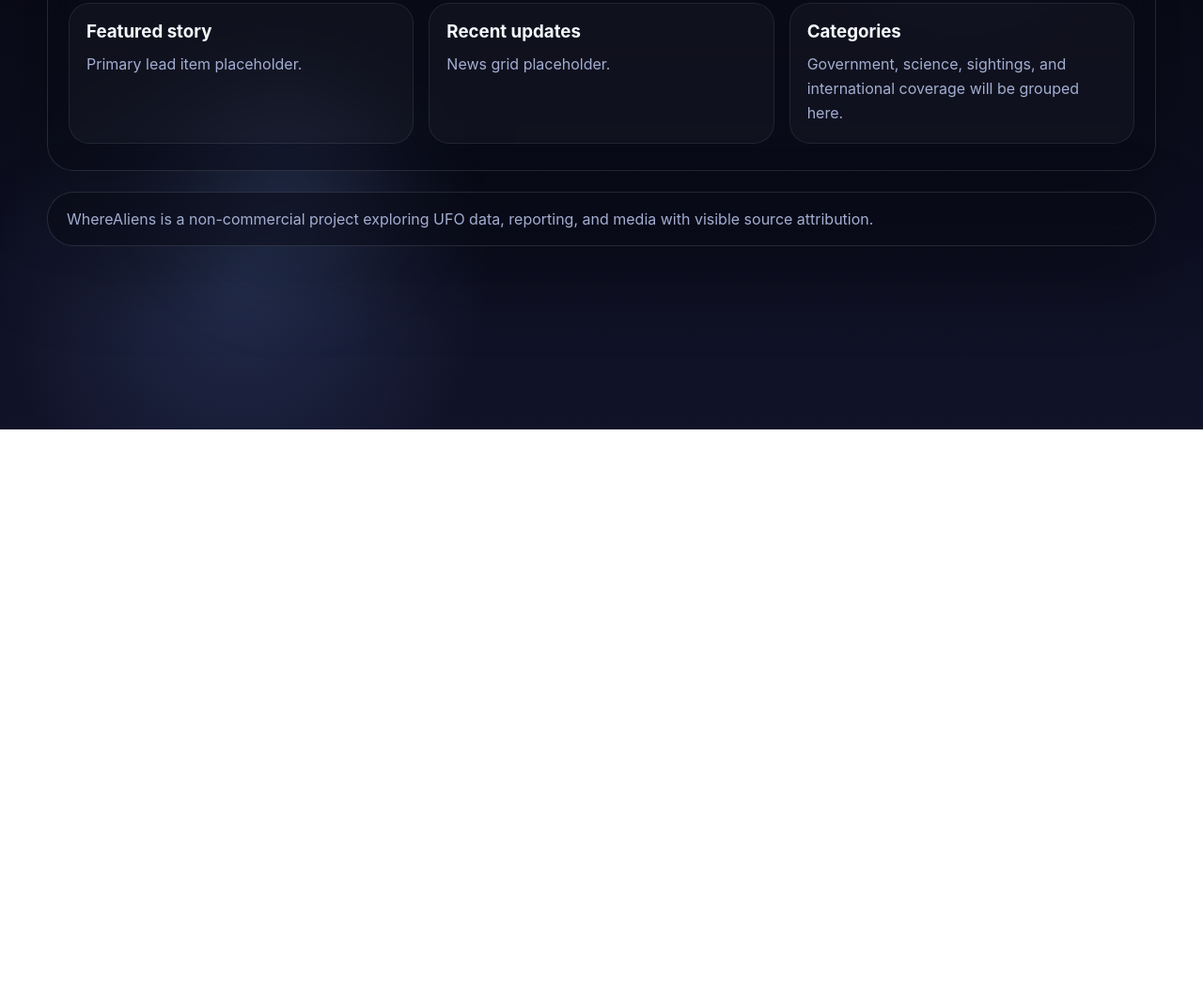
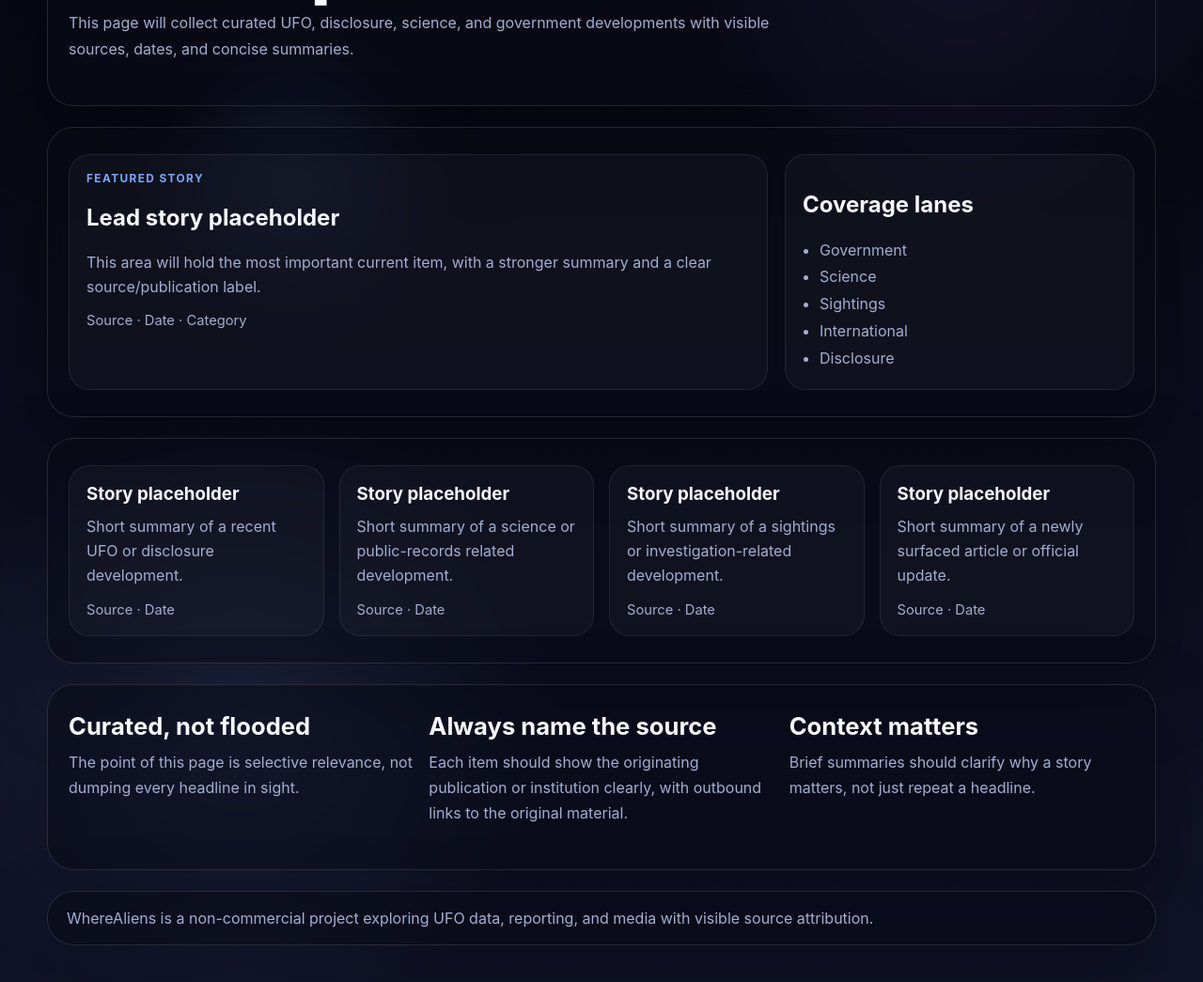
Before and after one commit to leovarela23/wherealiens, a plain HTML site: page news/index.html in a window 1280 px wide. Shown: the part 343-1388 px from the top of the page at 94% size. Before the commit the page ends 800 px from the top, so only its background shows below. Drawn offline with Linux system fonts and the light colour scheme.

Commit message:
Build stats and news shells for wherealiens dev

```diff
--- a/news/index.html
+++ b/news/index.html
@@ -14,28 +14,78 @@
   <div class="orb"></div>
   <div class="site-shell">
     <header class="topbar">
-      <div>
-        <div class="brand">WhereAliens</div>
-      </div>
+      <div><div class="brand">WhereAliens</div></div>
       <nav class="nav" aria-label="Primary navigation">
-        <a href="/" >Home</a>
-        <a href="/map/" >Map</a>
-        <a href="/stats/" >Stats</a>
+        <a href="/">Home</a>
+        <a href="/map/">Map</a>
+        <a href="/stats/">Stats</a>
         <a href="/news/" class="active">News</a>
-        <a href="/sources/" >Sources</a>
+        <a href="/sources/">Sources</a>
       </nav>
     </header>
 
     <main class="section">
-  <div class="meta">V1 shell</div>
-  <h1 class="hero-title">Latest news</h1>
-  <p class="lead">This page will collect curated UFO, disclosure, science, and government coverage with visible publication sources and dates.</p>
-  <div class="card-grid">
-    <article class="card"><h3>Featured story</h3><p>Primary lead item placeholder.</p></article>
-    <article class="card"><h3>Recent updates</h3><p>News grid placeholder.</p></article>
-    <article class="card"><h3>Categories</h3><p>Government, science, sightings, and international coverage will be grouped here.</p></article>
-  </div>
-</main>
+      <div class="meta">V1 news</div>
+      <h1 class="hero-title">Latest news and developments</h1>
+      <p class="lead">This page will collect curated UFO, disclosure, science, and government developments with visible sources, dates, and concise summaries.</p>
+    </main>
+
+    <section class="section newsroom-grid">
+      <article class="card featured-story">
+        <div class="story-kicker">Featured story</div>
+        <h2>Lead story placeholder</h2>
+        <p>This area will hold the most important current item, with a stronger summary and a clear source/publication label.</p>
+        <div class="story-meta">Source · Date · Category</div>
+      </article>
+      <aside class="card categories-panel">
+        <h2>Coverage lanes</h2>
+        <ul>
+          <li>Government</li>
+          <li>Science</li>
+          <li>Sightings</li>
+          <li>International</li>
+          <li>Disclosure</li>
+        </ul>
+      </aside>
+    </section>
+
+    <section class="section news-grid">
+      <article class="card news-card">
+        <h3>Story placeholder</h3>
+        <p>Short summary of a recent UFO or disclosure development.</p>
+        <div class="story-meta">Source · Date</div>
+      </article>
+      <article class="card news-card">
+        <h3>Story placeholder</h3>
+        <p>Short summary of a science or public-records related development.</p>
+        <div class="story-meta">Source · Date</div>
+      </article>
+      <article class="card news-card">
+        <h3>Story placeholder</h3>
+        <p>Short summary of a sightings or investigation-related development.</p>
+        <div class="story-meta">Source · Date</div>
+      </article>
+      <article class="card news-card">
+        <h3>Story placeholder</h3>
+        <p>Short summary of a newly surfaced article or official update.</p>
+        <div class="story-meta">Source · Date</div>
+      </article>
+    </section>
+
+    <section class="section methodology-grid">
+      <div class="highlight">
+        <h2 class="section-title">Curated, not flooded</h2>
+        <p class="section-copy">The point of this page is selective relevance, not dumping every headline in sight.</p>
+      </div>
+      <div class="highlight">
+        <h2 class="section-title">Always name the source</h2>
+        <p class="section-copy">Each item should show the originating publication or institution clearly, with outbound links to the original material.</p>
+      </div>
+      <div class="highlight">
+        <h2 class="section-title">Context matters</h2>
+        <p class="section-copy">Brief summaries should clarify why a story matters, not just repeat a headline.</p>
+      </div>
+    </section>
 
     <footer class="footer">
       <div>WhereAliens is a non-commercial project exploring UFO data, reporting, and media with visible source attribution.</div>
--- a/styles/pages/news.css
+++ b/styles/pages/news.css
@@ -1,10 +1,38 @@
-.page-columns {
+.newsroom-grid {
   display: grid;
+  grid-template-columns: minmax(0, 2fr) minmax(240px, 1fr);
   gap: 18px;
 }
-.highlight {
-  border: 1px solid rgba(255,255,255,0.08);
-  border-radius: 22px;
-  padding: 18px;
-  background: rgba(255,255,255,0.03);
+.featured-story {
+  min-height: 240px;
 }
+.story-kicker {
+  color: var(--blue);
+  text-transform: uppercase;
+  letter-spacing: .12em;
+  font-size: .74rem;
+  font-weight: 700;
+  margin-bottom: 10px;
+}
+.story-meta {
+  margin-top: 14px;
+  color: var(--muted);
+  font-size: .92rem;
+}
+.categories-panel ul {
+  margin: 12px 0 0;
+  padding-left: 18px;
+  color: var(--muted);
+  line-height: 1.8;
+}
+.news-grid,
+.methodology-grid {
+  display: grid;
+  grid-template-columns: repeat(auto-fit, minmax(240px, 1fr));
+  gap: 16px;
+}
+@media (max-width: 900px) {
+  .newsroom-grid {
+    grid-template-columns: 1fr;
+  }
+}
--- a/styles/pages/stats.css
+++ b/styles/pages/stats.css
@@ -1,10 +1,29 @@
-.page-columns {
+.stats-grid {
   display: grid;
-  gap: 18px;
+  grid-template-columns: repeat(auto-fit, minmax(220px, 1fr));
+  gap: 16px;
 }
-.highlight {
-  border: 1px solid rgba(255,255,255,0.08);
-  border-radius: 22px;
-  padding: 18px;
-  background: rgba(255,255,255,0.03);
+.stat-card {
+  display: grid;
+  gap: 10px;
 }
+.stat-label {
+  color: var(--blue);
+  text-transform: uppercase;
+  letter-spacing: .12em;
+  font-size: .74rem;
+  font-weight: 700;
+}
+.stat-value {
+  font-size: 2rem;
+  font-weight: 800;
+}
+.chart-grid,
+.methodology-grid {
+  display: grid;
+  grid-template-columns: repeat(auto-fit, minmax(240px, 1fr));
+  gap: 16px;
+}
+.chart-card {
+  min-height: 180px;
+}
```
Also changed, not shown: stats/index.html (+66 -16 lines).
